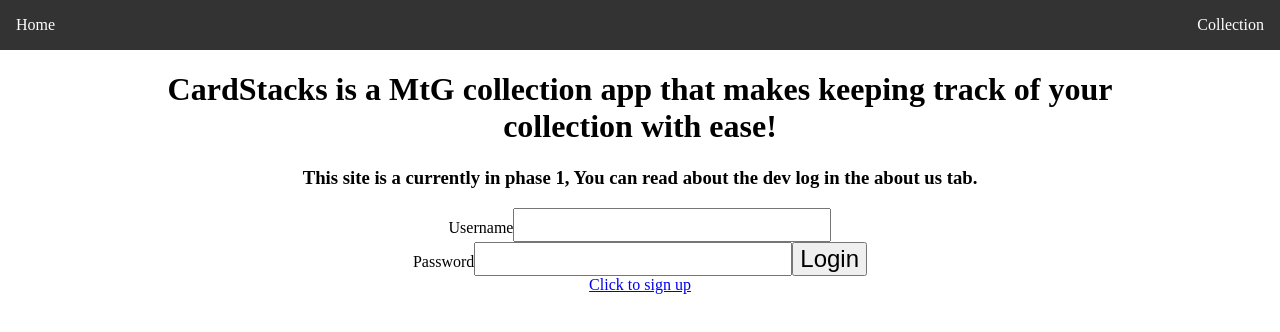
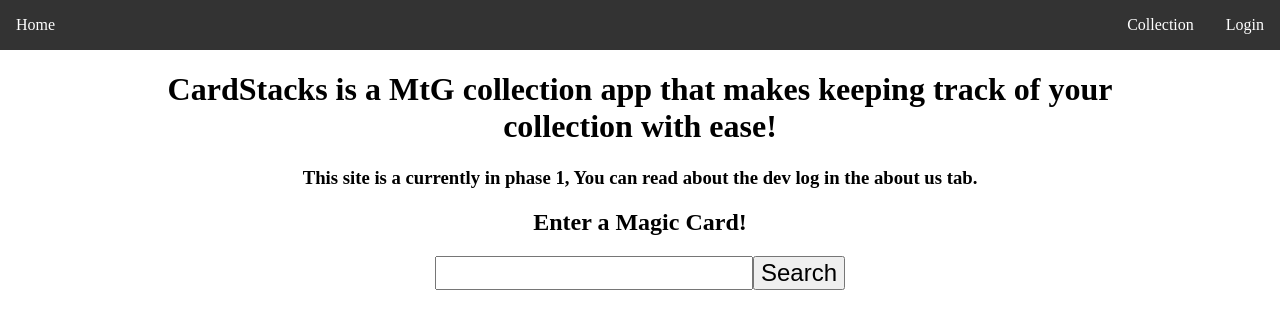
Before and after one commit to grassfinn/MtgCollection, a React (Vite) app: page / in a window 1280 px wide. Shown: the top 332 px of the page. Built offline with nearby package versions, Linux system fonts and the light colour scheme.

Commit message:
Refactoring Login System

```diff
--- a/src/App.jsx
+++ b/src/App.jsx
@@ -6,13 +6,17 @@
 import Homepage from './components/Home';
 import Collection from './components/Collection';
 import SignUp from './components/SignUp';
+import Login from './components/Login';
 function App() {
   const location = useLocation();
   const [registeredUsers, setRegisteredUsers] = React.useState([
     { username: 'admin', password: 'admin' },
   ]);
 
-  const [login, setLogin] = React.useState(false);
+  const [login, setLogin] = React.useState({
+    user: '',
+    login: false
+  });
 
   const localStorage = window.localStorage;
   // connect the state to local storage and an empty array if local storage is empty
@@ -72,7 +76,7 @@
 
   return (
     <div className="App">
-      <Nav />
+      <Nav login={login} setLogin={setLogin} registeredUser={registeredUsers} />
       <div className="container">
         <Routes>
           <Route
@@ -104,6 +108,10 @@
             }
           />
           <Route path="/signup" element={<SignUp />} />
+          <Route
+            path="/login"
+            element={<Login registeredUsers={registeredUsers} login={login} setLogin={setLogin} />}
+          />
         </Routes>
       </div>
     </div>
--- a/src/app.css
+++ b/src/app.css
@@ -112,5 +112,13 @@
 nav ul {
   padding: 0;
   margin: 0;
+  display: flex;
   list-style: none;
 }
+.logout{
+  padding: 16px;
+}
+
+.logout:hover {
+  cursor: pointer;
+}
--- a/src/components/Collection.jsx
+++ b/src/components/Collection.jsx
@@ -6,7 +6,7 @@
 // TODO
 // if card is already in the collection show the number of cards you have or allow only one of each card.
 export default function Collection(props) {
-  const user = 'GrassFinn';
+  const user = props.login.user;
   const localStorage = window.localStorage.getItem('collection');
   const localStorageObj = JSON.parse(localStorage) || [];
   console.log({props});
@@ -53,7 +53,7 @@
 
   return (
     <div>
-      {props.login &&
+      {props.login.login &&
       <div>
 
       <h1>{user}'s Collection</h1>
@@ -70,7 +70,7 @@
       </div>
       }
 
-      { !props.items ||!props.login && messages('Your collection is empty or you are not logged in.')}
+      { !props.items ||!props.login.login && messages('Your collection is empty or you are not logged in.')}
     </div>
   );
 }
--- a/src/components/Home.jsx
+++ b/src/components/Home.jsx
@@ -13,11 +13,10 @@
         the about us tab.{' '}
       </h3>
       {/* when login is false show the login screen */}
-      {!props.login && <Login registeredUsers={props.registeredUsers} login={props.login} setLogin={props.setLogin} />}
+      {/* {!props.login && <Login registeredUsers={props.registeredUsers} login={props.login} setLogin={props.setLogin} />} */}
       {/*  when login is true show the search*/}
-      {props.login && (
         <Search addCards={props.addCards} removeCards={props.removeCards} />
-      )}
+
     </div>
   );
 }
--- a/src/components/Login.jsx
+++ b/src/components/Login.jsx
@@ -4,7 +4,7 @@
 // https://www.youtube.com/watch?v=91qEdc6dSUs&ab_channel=TylerPotts
 export default function Login(props) {
 
-  console.log({props})
+  console.log(props)
 
   const [user, setUser] = React.useState({
     username: '',
@@ -27,12 +27,20 @@
       !user.username.match(props.registeredUsers[0].username) &&
       !user.password.match(props.registeredUsers[0].password)
     ) {
-      props.setLogin(false);
+      props.setLogin({
+        user: user.username,
+        login: false
+      });
       return;
     }
     console.log('Login Sucessful!');
-    props.setLogin(true);
+    props.setLogin({
+      user: user.username,
+      login: true
+    });
   }
+
+
 
   return (
     <div className="login">
@@ -40,6 +48,7 @@
         <label htmlFor="user">
           <span>Username</span>
           <input
+            placeholder='Username'
             autoComplete="false"
             type="text"
             id="user"
@@ -52,6 +61,7 @@
         <label htmlFor="pass">
           <span>Password</span>
           <input
+            placeholder='Password'
             autoComplete="false"
             type="password"
             id="pass"
--- a/src/components/Nav.jsx
+++ b/src/components/Nav.jsx
@@ -2,7 +2,8 @@
 import '../app.css';
 import { Link } from 'react-router-dom';
 
-export default function Nav() {
+export default function Nav(props) {
+
   return (
     <div>
       <nav>
@@ -12,9 +13,9 @@
           <li>
             <Link to="/collection">Collection</Link>
           </li>
+          <li>{!props.login.login ? <Link to="/login">Login</Link> : <span className='logout' onClick={() => props.setLogin(!props.login)}>Log Out</span>}</li>
         </ul>
       </nav>
-
     </div>
   );
 }
```
